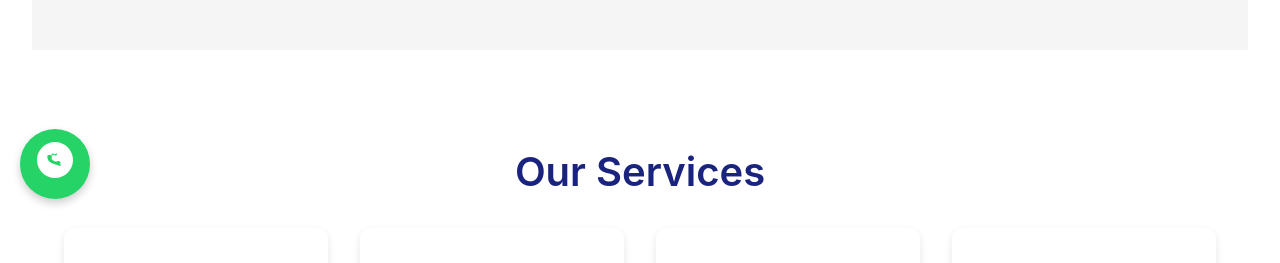
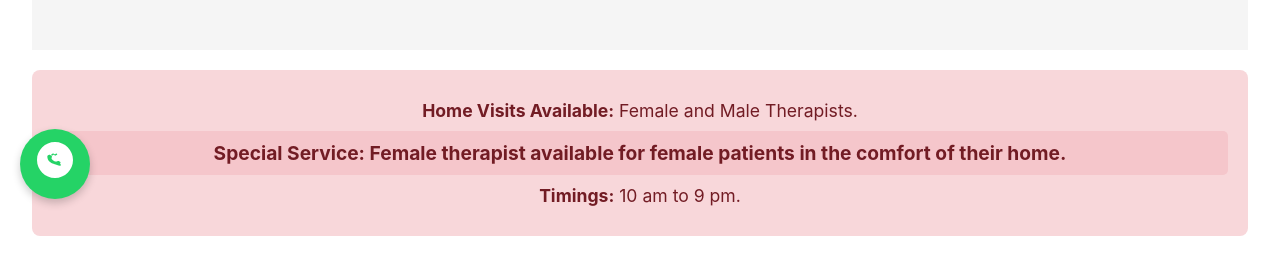
Before and after one commit to 15anil-sak/tejas_clinic, a React (Vite) app in the folder frontend/: page / in a window 1280 px wide. Shown: the part 581-844 px from the top of the page. Built offline with nearby package versions, Linux system fonts and the light colour scheme; the HTML template or start-up script is replaced by a standard one.

Commit message:
feat: add homepage note for home visits

```diff
--- a/frontend/src/pages/HomePage.jsx
+++ b/frontend/src/pages/HomePage.jsx
@@ -1,6 +1,7 @@
 import React from 'react';
 import { useNavigate } from 'react-router-dom';
 import './HomePage.css';
+import './InfoNote.css';
 
 const HomePage = () => {
   const navigate = useNavigate();
@@ -26,6 +27,12 @@ const HomePage = () => {
             alt="Physiotherapy Session"
           />
         </div>
+      </section>
+
+      <section className="info-note">
+        <p><strong>Home Visits Available:</strong> Female and Male Therapists.</p>
+        <p className="special-service"><strong>Special Service:</strong> Female therapist available for female patients in the comfort of their home.</p>
+        <p><strong>Timings:</strong> 10 am to 9 pm.</p>
       </section>
 
       <section className="about-us">
--- /dev/null
+++ b/frontend/src/pages/InfoNote.css
@@ -0,0 +1,22 @@
+.info-note {
+  background-color: #f8d7da; /* A contrasting background color */
+  color: #721c24; /* A dark color for the text */
+  padding: 20px;
+  margin: 20px 0;
+  border-radius: 8px;
+  text-align: center;
+  font-size: 1.1rem;
+}
+
+.info-note p {
+  margin: 10px 0;
+}
+
+.info-note .special-service {
+  font-weight: bold;
+  font-size: 1.2rem;
+  color: #721c24;
+  background-color: #f5c6cb;
+  padding: 10px;
+  border-radius: 5px;
+}
```
